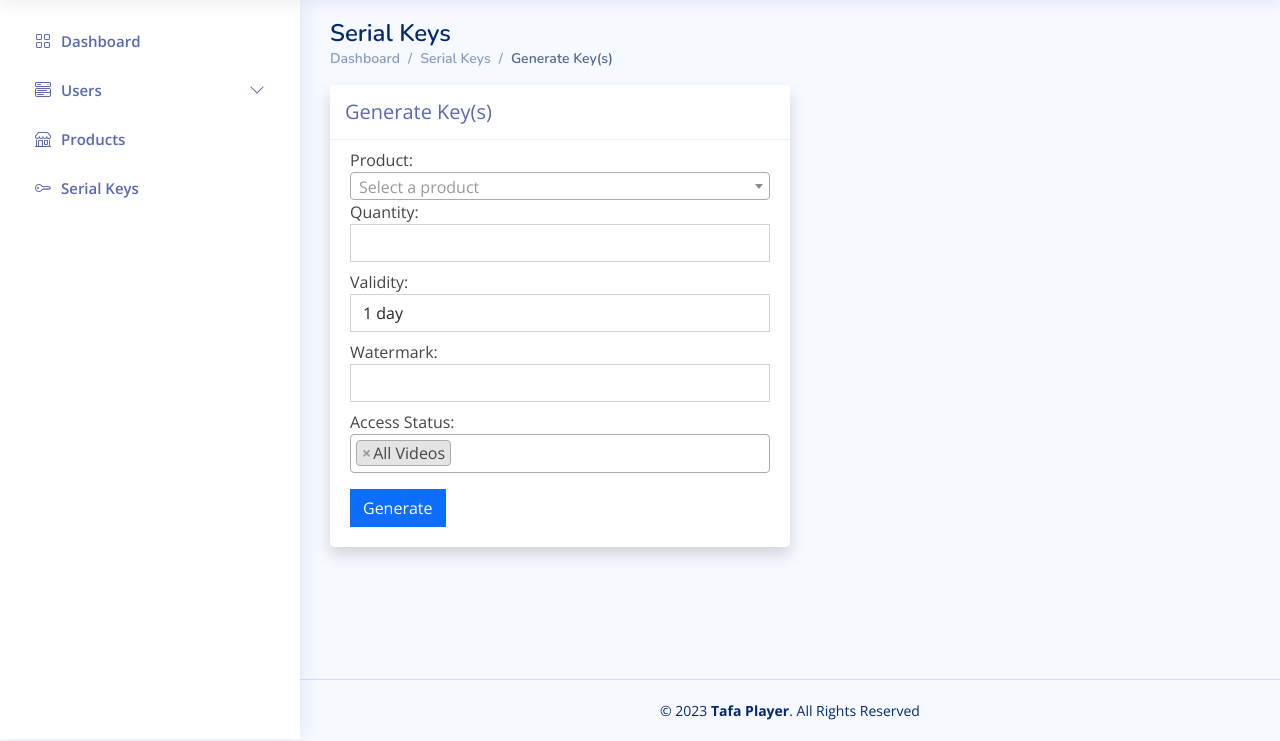
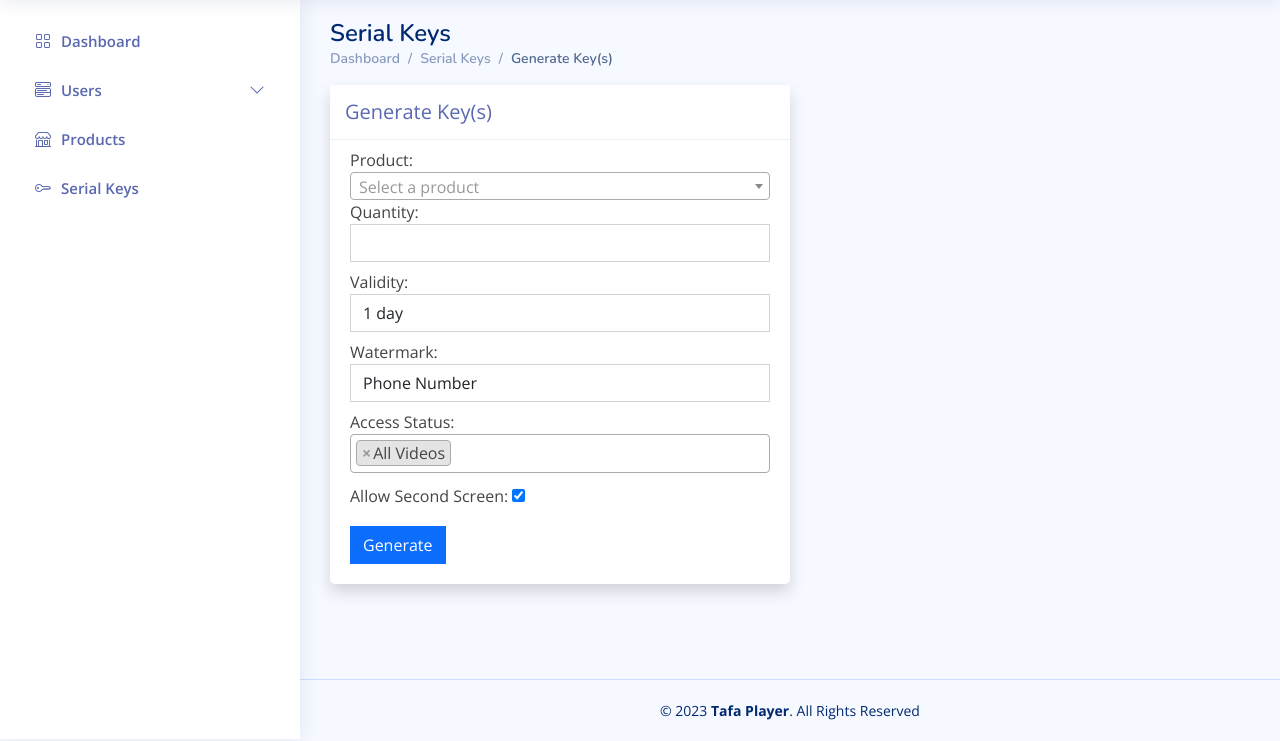
Before and after one commit to thaka-creations/tafa_web_player, a Django app: template templates/staff/serial_keys/generate_keys.html in a window 1280 px wide. Shown: the part 61-802 px from the top of the page. Run offline with Django 4.2, Linux system fonts and the light colour scheme; the template is opened without the code that fills it: values that come from a table or form of the project are taken from there, others are empty; parts of the project's set-up code (start-up, migrations or seed data) failed here and were passed over; some libraries are stand-ins or nearby versions.

Commit message:
update serial key activation

```diff
--- a/staff/api/serializers.py
+++ b/staff/api/serializers.py
@@ -131,6 +131,7 @@ class UpdateSerialKeyViewSerializer(serializers.Serializer):
     watermark = serializers.CharField(required=False)
     videos = serializers.ListField(required=False)
     status = serializers.CharField(required=False)
+    second_screen = serializers.CharField(required=False)
 
     def validate(self, attrs):
         if "validity" in attrs.keys():
--- a/staff/forms.py
+++ b/staff/forms.py
@@ -22,10 +22,10 @@ class EditKeyForm(forms.Form):
         choices=validity_choices,
         required=False,
         widget=forms.Select(attrs={'class': 'form-control shadow-none rounded-0 mb-2'}))
-    watermark = forms.CharField(
-        max_length=100,
-        required=False,
-        widget=forms.TextInput(attrs={'class': 'form-control shadow-none rounded-0 mb-2'}))
+    watermark = forms.ChoiceField(
+        choices=[('Phone Number', 'Phone Number'), ('Serial Key', 'Serial Key'), ('Username', 'Username'),
+                 ('Name', 'Name')], required=True,
+        widget=forms.Select(attrs={'class': 'form-control watermark-select shadow-none rounded-0 mb-2'}))
     videos = forms.MultipleChoiceField(
         label='Access Status',
         required=False,
@@ -36,6 +36,9 @@ class EditKeyForm(forms.Form):
         choices=STATUS_CHOICES,
         required=False,
         widget=forms.Select(attrs={'class': 'form-control shadow-none rounded-0 mb-2'}))
+    second_screen = forms.BooleanField(
+        required=False,
+        widget=forms.CheckboxInput(attrs={'class': 'shadow-none rounded-0 mt-3 mb-2'}))
 
 
 class GenerateKeyForm(forms.Form):
@@ -52,16 +55,21 @@ class GenerateKeyForm(forms.Form):
         choices=validity_choices,
         required=True,
         widget=forms.Select(attrs={'class': 'form-control shadow-none rounded-0 mb-2'}))
-    watermark = forms.CharField(
-        max_length=100,
-        required=False,
-        widget=forms.TextInput(attrs={'class': 'form-control shadow-none rounded-0 mb-2'}))
+    watermark = forms.ChoiceField(
+       choices=[('Phone Number', 'Phone Number'), ('Serial Key', 'Serial Key'), ('Username', 'Username'),
+                ('Name', 'Name')], required=True,
+        widget=forms.Select(attrs={'class': 'form-control watermark-select shadow-none rounded-0 mb-2'}))
     videos = forms.MultipleChoiceField(
         label='Access Status',
         required=False,
         choices=[('all', 'All Videos')],
         initial='all',
         widget=forms.SelectMultiple(attrs={'class': 'form-control shadow-none rounded-0 mb-2 videos-selector'}))
+    second_screen = forms.BooleanField(
+        label='Allow Second Screen',
+        required=True,
+        widget=forms.CheckboxInput(attrs={'class': 'shadow-none rounded-0 mt-3 mb-2',
+                                          'checked': 'checked'}))
 
 
 class CreateProductForm(forms.ModelForm):
--- a/templates/staff/serial_keys/generate_keys.html
+++ b/templates/staff/serial_keys/generate_keys.html
@@ -6,6 +6,10 @@
 <style>
     .h5{
         color: #5968B0!important;
+    }
+    input[type=checkbox] {
+        background-color: #0d6efd!important;
+        border-color: #0d6efd!important;
     }
 </style>
 {% endblock %}
@@ -37,7 +41,7 @@
 
                     {{form}}
                     <input type="hidden" name="user" value="{{request.user.id}}">
-                    <button class="btn btn-primary rounded-0 shadow-none mt-3" type="submit">
+                    <button class="d-block btn btn-primary rounded-0 shadow-none mt-3" type="submit">
                         Generate
                     </button>
 
```
Also changed, not shown: templates/staff/serial_keys/detail.html (+6 -2 lines), video/serializers.py (+16 -2 lines), 1 other file.
